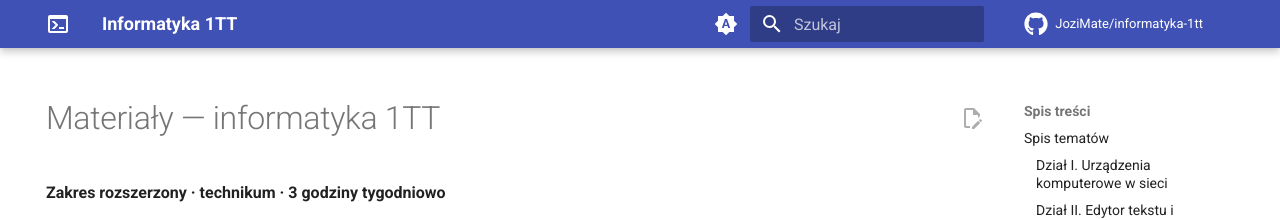
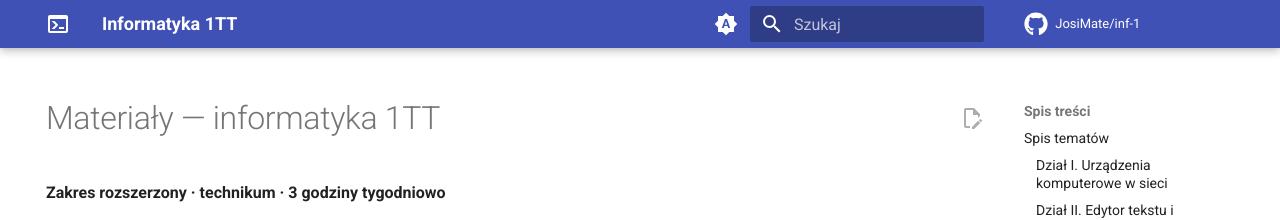
Before and after one commit to JosiMate/inf-1, an MkDocs documentation site: the page built from docs/index.md, in a window 1280 px wide. Shown: the top 220 px of the page. Built offline with MkDocs 1.6.1 and Material for MkDocs 9.7.7, drawn with Linux system fonts in a browser that asks for light colours; comment, search, counter and statistics services are not loaded.

Commit message:
Popraw adresy: josimate.github.io/inf-1

```diff
--- a/mkdocs.yml
+++ b/mkdocs.yml
@@ -5,11 +5,11 @@
 # Adres docelowy strony. Przy GitHub Pages dla repozytorium projektowego
 # ma postać https://<użytkownik>.github.io/<nazwa-repo>/ — zmień, jeśli
 # nazwiesz repozytorium inaczej albo podepniesz własną domenę.
-site_url: https://JoziMate.github.io/informatyka-1tt/
+site_url: https://josimate.github.io/inf-1/
 
 # Włącza w nagłówku odnośnik do repozytorium i przycisk "Edytuj tę stronę".
-repo_url: https://github.com/JoziMate/informatyka-1tt
-repo_name: JoziMate/informatyka-1tt
+repo_url: https://github.com/JosiMate/inf-1
+repo_name: JosiMate/inf-1
 edit_uri: edit/main/docs/
 copyright: PCEiKZ Szczucin — materiały do użytku edukacyjnego
 
```
